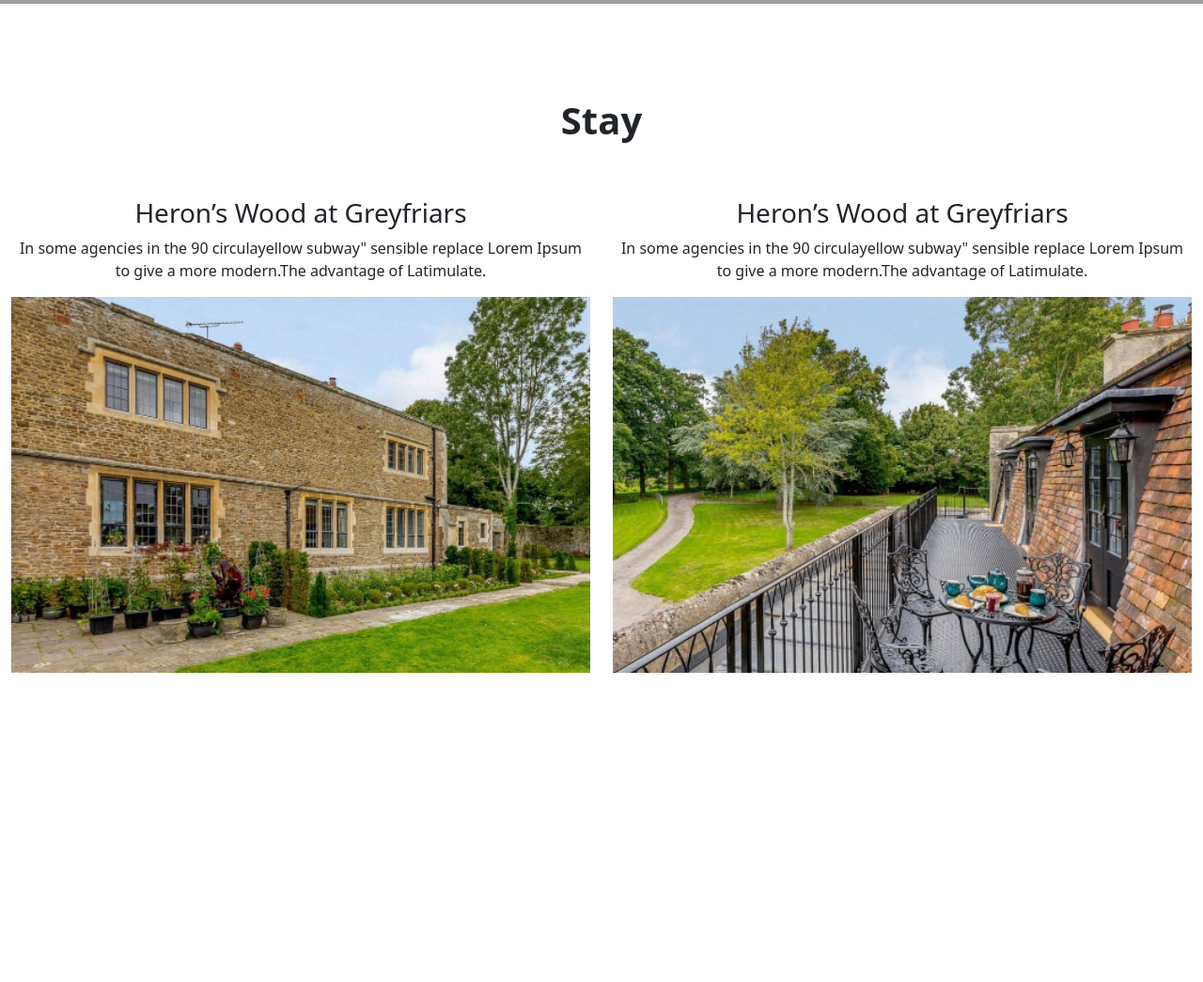
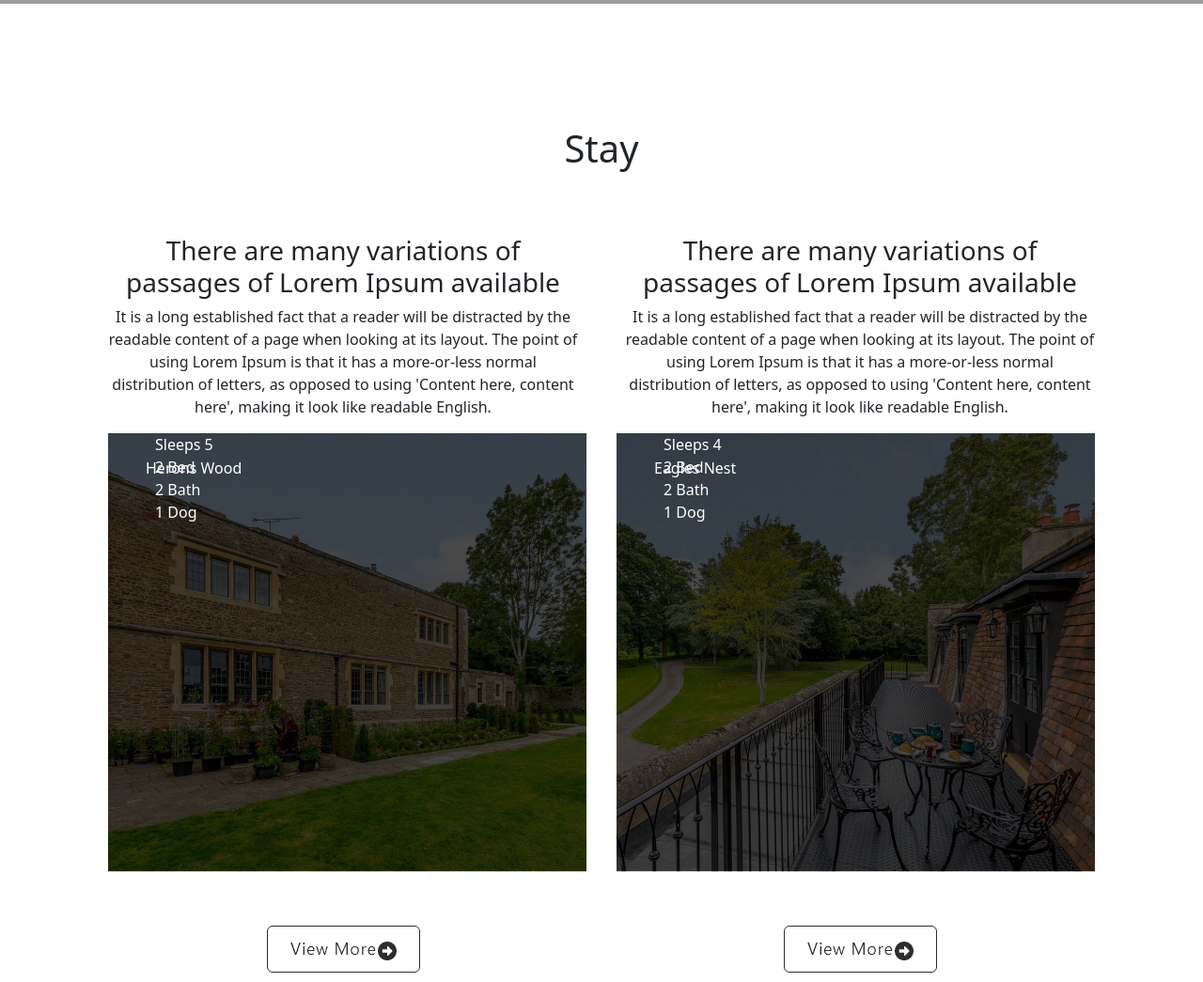
Before and after one commit to Hasan-Askari/GreyFriars, a plain HTML site: page index.html in a window 1280 px wide. Shown: the part 796-1841 px from the top of the page at 94% size. Before the commit the page ends 1512 px from the top, so only its background shows below. Drawn offline with nearby package versions, Linux system fonts and the light colour scheme; grey boxes are pictures that could not be loaded.

Commit message:
section 2 updated

```diff
--- a/css/style.css
+++ b/css/style.css
@@ -1,6 +1,7 @@
 .container {
-  max-width: 1600px;
+  max-width: 1170px;
 }
+
 .header {
   height: 300px;
   position: absolute;
@@ -10,19 +11,19 @@
   width: 100%;
 }
 
-ul {
+.header ul {
   list-style-type: none;
   margin: 0;
   padding: 0;
   display: flex;
+  justify-content: space-between;
 }
 
-li {
+.header li {
   display: inline block;
-  flex: 33.33%;
+  flex: 1;
   margin: 0;
   padding: 0;
-  width: 0px;
   text-align: center;
 }
 
@@ -49,32 +50,48 @@ a:hover {
   background-size: cover;
 }
 
-.section1 {
-  height: 500px;
-  padding: 0%;
-  left: 0px;
-  top: 0px;
-  width: 100%;
+.stay {
+  max-width: 1100px;
+  max-height: 1080px;
+  display: block;
+  margin: auto;
+  margin-top: 130px;
 }
 
-.stay {
-  padding-top: 100px;
-  padding-bottom: 50px;
-  font-weight: bolder;
+.heading {
+  padding-bottom: 35px;
 }
 
-.stay1 {
-  background-image: url('../img/stay1.png');
+.label {
+  padding: 25px;
+}
+
+.s-img {
+  max-width: 550px;
+  max-height: 450p  x;
+  position: relative;
   background-position: center center;
   background-repeat: no-repeat;
   background-size: cover;
-  height: 400px;
 }
 
-.stay2 {
-  background-image: url('../img/stay2.png');
-  background-position: center center;
-  background-repeat: no-repeat;
-  background-size: cover;
-  height: 400px;
+.bottom-left{
+  position: absolute;
+  left: 50px;
+  color: white;
+  text-align: left;
 }
+.bottom-left ul {
+  padding: 0;
+}
+
+.top-left {
+  position: absolute;
+  top: 25px;
+  left: 40px;
+  color: white;
+}
+
+.btn {
+  margin: 50px;
+}
--- a/index.html
+++ b/index.html
@@ -26,7 +26,7 @@
                     </ul>
                 </div>
                 <div class="col-2 mt-auto mb-auto  text-center">
-                    <img src="img/logo.png" alt="logo" class="img-fluid">
+                    <img src="img/logo (2).png" alt="logo" class="img-fluid">
                 </div>
                 <div class="col-5 mt-auto mb-auto text-center">
                     <ul>
@@ -53,33 +53,61 @@
 
 
 
-    <section class="section1">
+    <section class="stay">
         <div class="container">
-            <div class="row">
-                <div class="col text-center">
-                    <h1 class="stay">Stay</h1>
+            <div class="heading text-center">
+                <h1>Stay</h1>
+            </div>
+            <div class="row text-center">
+                <div class="col-6 mt-auto mb-auto text-center label">
+                    <h3>There are many variations of passages of Lorem Ipsum available</h3>
+                    <p>It is a long established fact that a reader will be distracted by the readable content of a page when looking at its layout. The point of using Lorem Ipsum is that it has a more-or-less normal distribution of letters, as opposed to using 'Content here, content here', making it look like readable English. </p>
+                    <div class="float-start s-img" style="background-image: url(./img/stay1.png);">
+                        <img src="./img/Rectangle 152.png" class="float-start s-img">
+                        <div class="top-left">
+                            Herons Wood
+                        </div>
+                        <div class="bottom-left">
+                            <ul style="list-style: none;">
+                                <li>Sleeps 5</li>
+                                <li>2 Bed</li>
+                                <li>2 Bath</li>
+                                <li>1 Dog</li>
+                            </ul>
+                        </div>
+                    </div>
+                    <button type="button" class="btn"><img src="./img/Group 54.png" alt="view more"></button>
                 </div>
-            </div>
-            <div class="row">
-                <div class="col-12 col-md-6 col-lg-6 col-xl-6 col-xxl-6 text-center">
-                    <h3>Heron’s Wood at Greyfriars</h1>
-                    <p>In some agencies in the 90 circulayellow subway" sensible replace Lorem Ipsum to give a more modern.The advantage of Latimulate.</p>
-                    <div class="stay1">
+                <div class="col-6 mt-auto mb-auto text-center label">
+                    <h3>There are many variations of passages of Lorem Ipsum available</h3>
+                    <p>It is a long established fact that a reader will be distracted by the readable content of a page when looking at its layout. The point of using Lorem Ipsum is that it has a more-or-less normal distribution of letters, as opposed to using 'Content here, content here', making it look like readable English. </p>
+                    <div class="float-end s-img" style="background-image: url(./img/stay2.png);">
+                        <img src="./img/Rectangle 152.png" class="float-end s-img">
+                        <div class="top-left">
+                            Eagles Nest
+                        </div>
+                        <div class="bottom-left">
+                            <ul style="list-style: none;" >
+                                <li>Sleeps 4</li>
+                                <li>2 Bed</li>
+                                <li>2 Bath</li>
+                                <li>1 Dog</li>
+                            </ul>
+                        </div>
 
                     </div>
-                </div>
-                <div class="col-12 col-md-6 col-lg-6 col-xl-6 col-xxl-6 text-center">
-                    <h3>Heron’s Wood at Greyfriars</h1>
-                    <p>In some agencies in the 90 circulayellow subway" sensible replace Lorem Ipsum to give a more modern.The advantage of Latimulate.</p>
-                    <div class="stay2">
-
-                    </div>
+                    <button type="button" class="btn"><img src="./img/Group 54.png" alt="view more"></button>
                 </div>
             </div>
         </div>
     </section>
 
 
+    <section class="history">
+        <div class="container">
+
+        </div>
+    </section>
 </body>
 
 </html>
```
Also changed, not shown: img/Group 100.png (added), img/Group 101.png (added), img/Group 104.png (added), img/Group 105.png (added), img/Group 106.png (added), img/Group 107.png (added), img/Group 54.png (added), img/Group 98.png (added), img/Group 99.png (added), img/Path 20082.png (added), img/Path 20093.png (added), img/Rectangle 152.png (added), img/logo (2).png (added).
